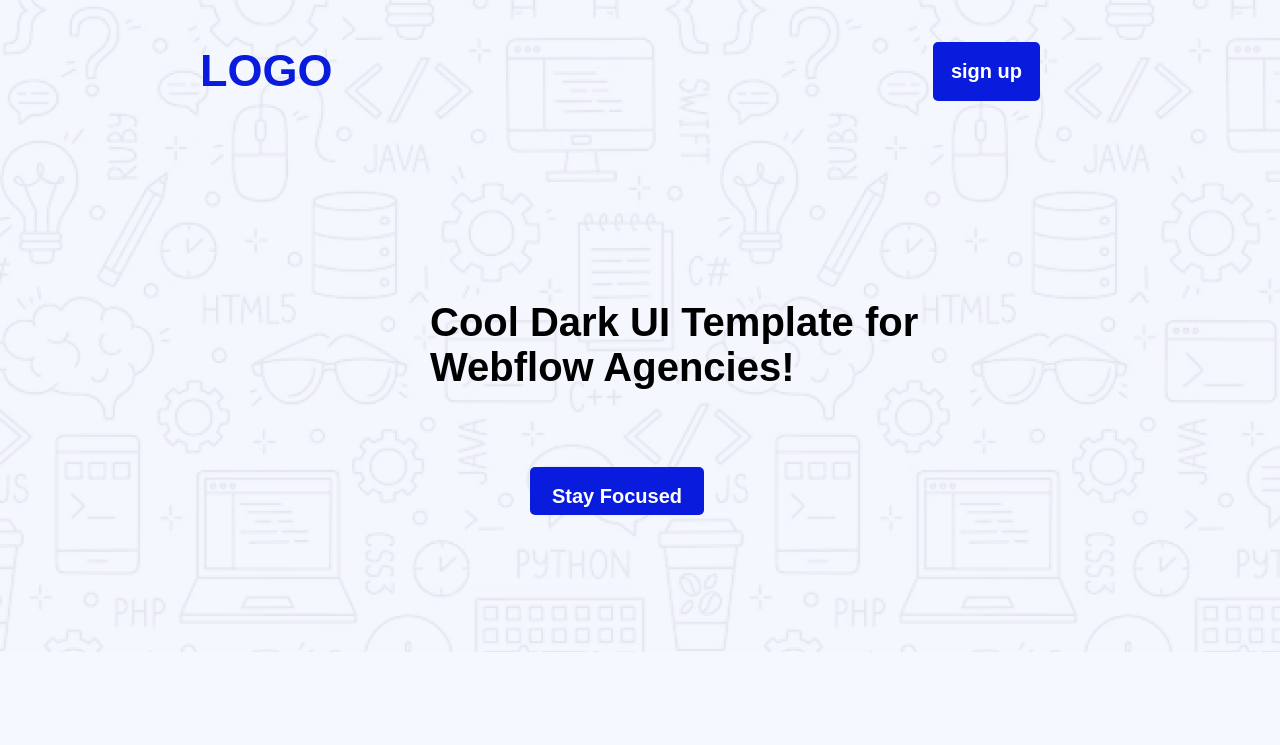
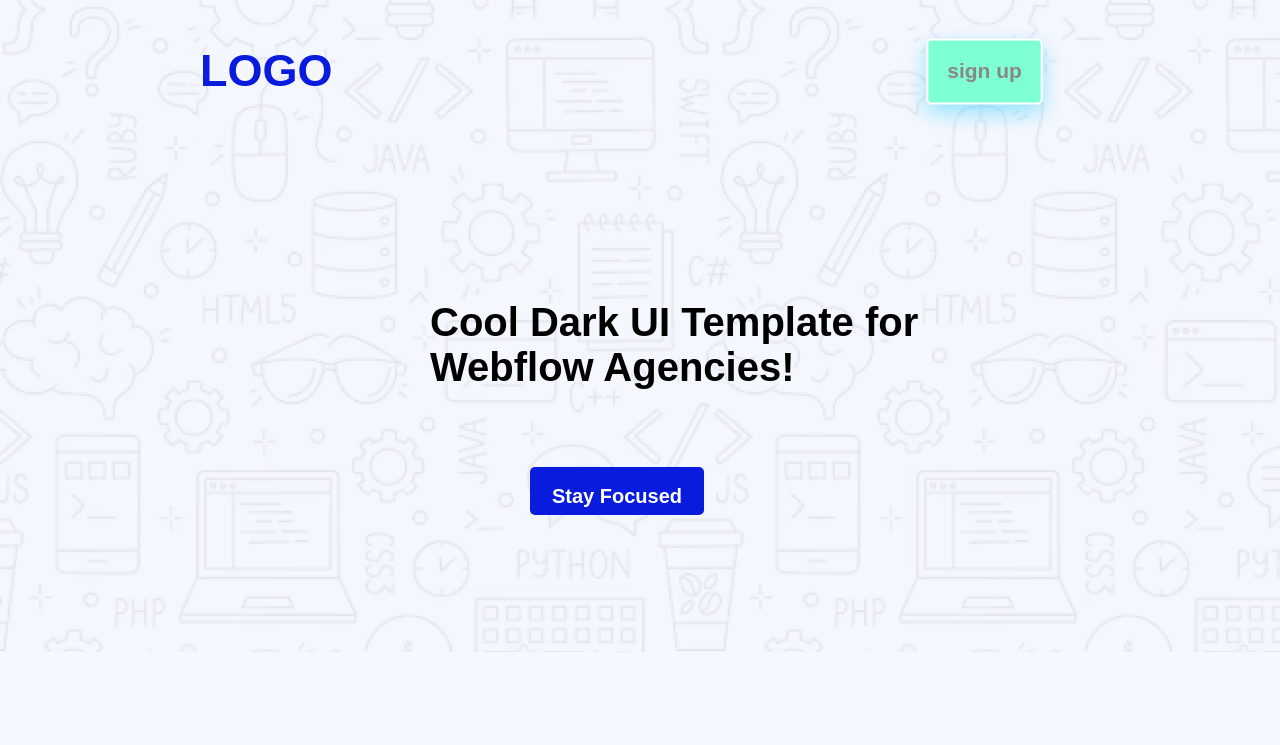
Before and after one commit to Sorouv2024/Assignment01, a plain HTML site: page index.html in a window 1280 px wide. In both pictures the pointer is over the button "sign up". Shown: the top 745 px of the page. Drawn offline with Linux system fonts and the light colour scheme.

Commit message:
update code

```diff
--- a/css/style.css
+++ b/css/style.css
@@ -369,4 +369,22 @@ footer {
   color: #e61010;
 }
 
+
+.hbr:hover{
+  color: #888;
+  background-color: aquamarine;
+  animation-delay: initial;
+  transform: scale(1.1);
+   border: 2px solid #fff;
+
+  box-shadow: 0 8px 16px rgba(0,0,0,0.2);
+
+
+}
+
+.signup-btn:hover {
+  border: 2px solid #fff;
+  transform: scale(1.05);
+  box-shadow: 0 8px 20px rgba(0, 198, 255, 0.4);
+}
 /* footer end */
--- a/index.html
+++ b/index.html
@@ -23,7 +23,7 @@
     <h3 class="nav-title">LOGO</h3>
     <ul>
 
-        <li><a href="signup.html"><button class="btn-primary">sign up</button></a></li>
+        <li><a href="signup.html"><button class="btn-primary hbr signup-btn">sign up</button></a></li>
     </ul>
  </nav>
 
@@ -33,7 +33,7 @@
 
         <h1 class="banner-title">Cool Dark UI Template for <br>Webflow Agencies!</h1>
 
-<button class="btn-primary box">Stay Focused</button>
+<button class="btn-primary box hbr">Stay Focused</button>
 
     </header>
 
@@ -45,7 +45,7 @@
     <div class="left">
       <h2>See It in Action</h2>
       <p>Explore the live preview and imagine your brand in this bold new look.</p>
-      <button>Launch Live Preview</button>
+      <button class="hbr">Launch Live Preview</button>
     </div>
     <div class="right">
       <img src="Assets/wc-mini.png" alt="">
@@ -147,7 +147,7 @@
         <label>Message</label>
         <textarea rows="4" cols="15" placeholder="write your message......."></textarea>
 
-        <button type="submit">Get in Touch</button>
+        <button type="submit" class="hbr">Get in Touch</button>
       </form>
     </div>
   </section>
```
